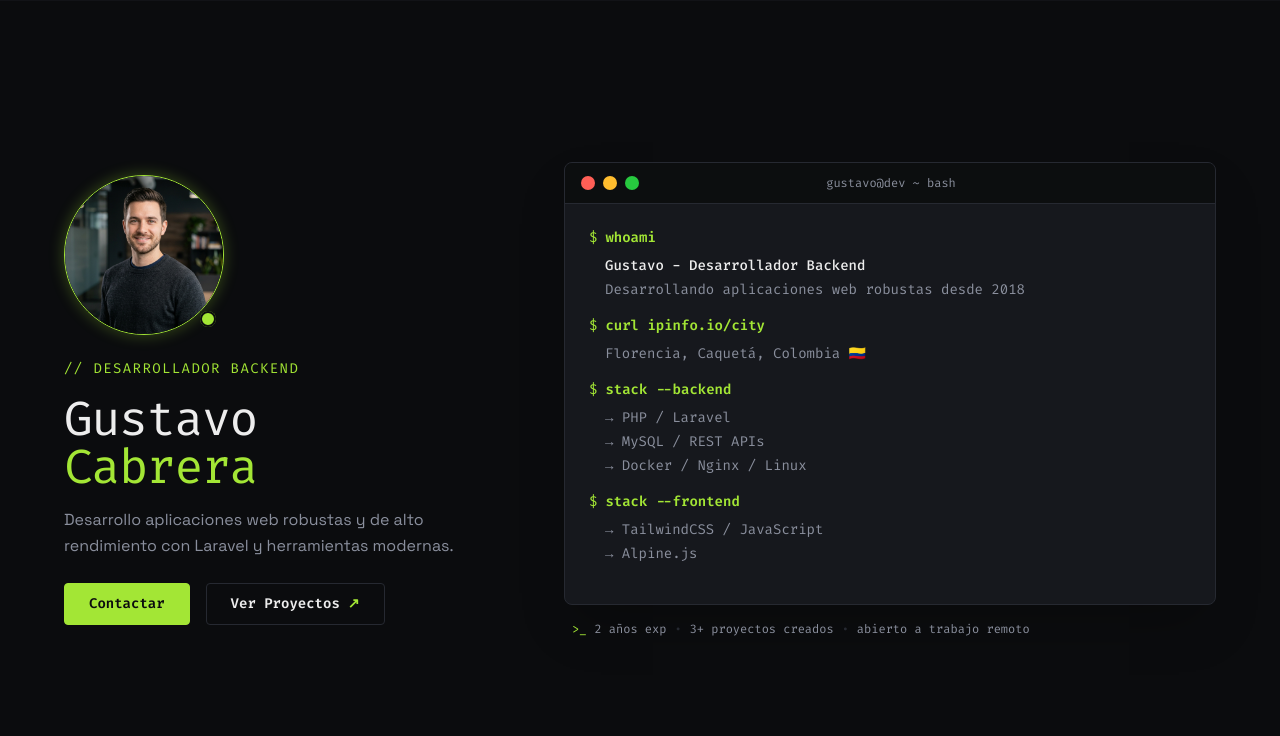
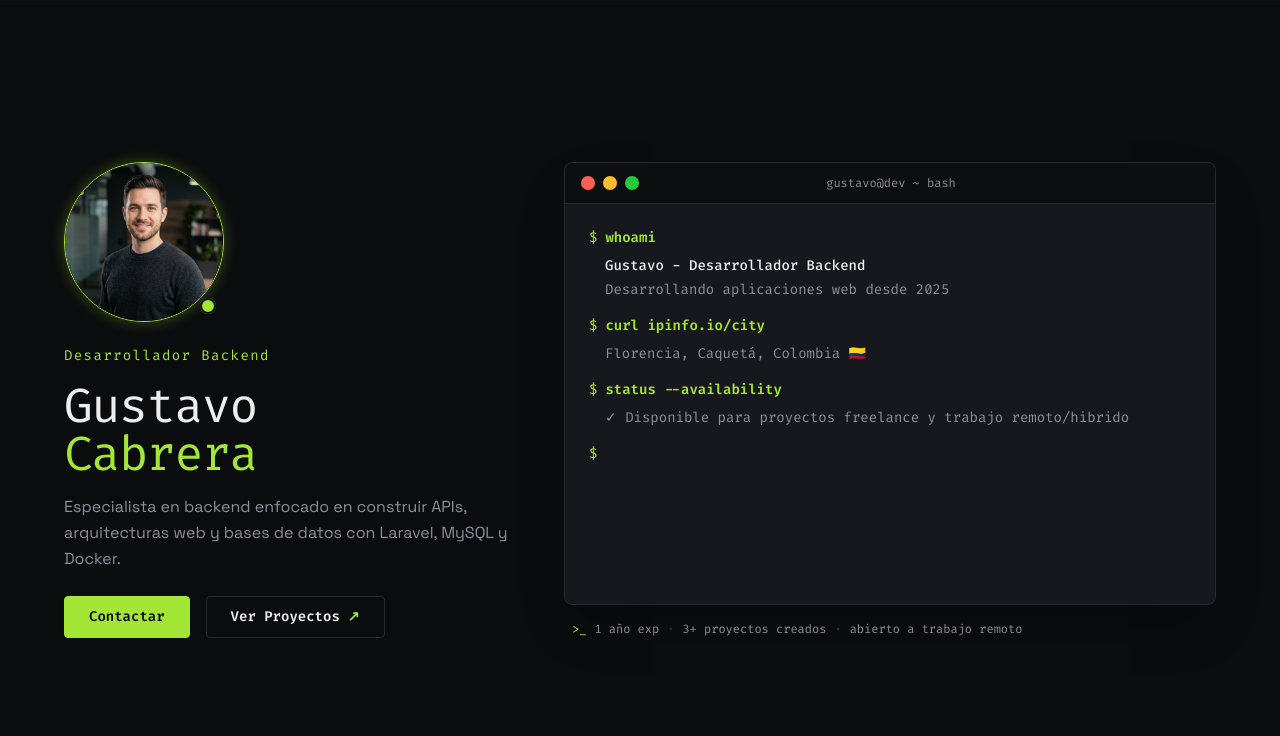
Before and after one commit to one-centavo/portfolio, a website built with Vite: page index.html in a window 1280 px wide. Both pictures are taken after a click on the link "Acerca de mí". Shown: the part 64-800 px from the top of the page. Built offline with nearby package versions, Linux system fonts and the light colour scheme.

Commit message:
refactor(about-me): adjust terminal commands to show availability status

```diff
--- a/index.html
+++ b/index.html
@@ -244,7 +244,7 @@
             <!-- Header and Description -->
             <div class="space-y-4">
               <span class="font-mono text-accent text-sm tracking-widest block">
-                // DESARROLLADOR BACKEND
+                Desarrollador Backend
               </span>
               <h1
                 class="text-5xl font-mono tracking-tight text-primary leading-none"
@@ -255,8 +255,8 @@
               <p
                 class="text-secondary text-base leading-relaxed font-sans max-w-md"
               >
-                Desarrollo aplicaciones web robustas y de alto rendimiento con
-                Laravel y herramientas modernas.
+                Especialista en backend enfocado en construir APIs,
+                arquitecturas web y bases de datos con Laravel, MySQL y Docker.
               </p>
             </div>
 
@@ -325,9 +325,7 @@
                     <div class="text-primary font-medium">
                       Gustavo - Desarrollador Backend
                     </div>
-                    <div>
-                      Desarrollando aplicaciones web robustas desde 2018
-                    </div>
+                    <div>Desarrollando aplicaciones web desde 2025</div>
                   </div>
                 </div>
 
@@ -346,7 +344,7 @@
                   </div>
                 </div>
 
-                <!-- Command 3: stack --backend -->
+                <!-- Command 3: status --availability -->
                 <div id="term-line-cmd-3" class="hidden">
                   <div class="flex items-center gap-2">
                     <span class="text-accent select-none">$</span>
@@ -360,28 +358,10 @@
                     id="term-out-3"
                     class="text-secondary pl-4 mt-2 hidden space-y-1"
                   >
-                    <div>→ PHP / Laravel</div>
-                    <div>→ MySQL / REST APIs</div>
-                    <div>→ Docker / Nginx / Linux</div>
-                  </div>
-                </div>
-
-                <!-- Command 4: stack --frontend -->
-                <div id="term-line-cmd-4" class="hidden">
-                  <div class="flex items-center gap-2">
-                    <span class="text-accent select-none">$</span>
-                    <span
-                      id="term-cmd-4"
-                      class="text-accent font-semibold border-r-2 border-transparent animate-caret"
-                    ></span>
-                  </div>
-                  <!-- Output 4 -->
-                  <div
-                    id="term-out-4"
-                    class="text-secondary pl-4 mt-2 hidden space-y-1"
-                  >
-                    <div>→ TailwindCSS / JavaScript</div>
-                    <div>→ Alpine.js</div>
+                    <div>
+                      ✓ Disponible para proyectos freelance y trabajo
+                      remoto/hibrido
+                    </div>
                   </div>
                 </div>
 
@@ -401,7 +381,7 @@
               class="flex flex-wrap items-center justify-start gap-2 text-xs font-mono text-secondary pl-2"
             >
               <span class="text-accent select-none">&gt;_</span>
-              <span>2 años exp</span>
+              <span>1 año exp</span>
               <span class="text-border-custom select-none">•</span>
               <span>3+ proyectos creados</span>
               <span class="text-border-custom select-none">•</span>
@@ -417,9 +397,6 @@
         <div class="max-w-6xl mx-auto w-full flex flex-col">
           <!-- Section Title -->
           <div class="mb-12">
-            <span class="font-mono text-accent text-sm tracking-widest block">
-              02. // FEATURED_PROJECTS
-            </span>
             <h2 class="text-4xl font-mono tracking-tight text-primary mt-2">
               Proyectos destacados
             </h2>
@@ -437,7 +414,7 @@
                   <span class="font-mono text-xs text-secondary">2025</span>
                   <div class="flex items-center gap-2">
                     <a
-                      href="https://github.com/one-centavo"
+                      href="https://github.com/one-centavo/gymadm"
                       target="_blank"
                       rel="noopener noreferrer"
                       class="w-8 h-8 rounded-full border border-border-custom hover:border-accent/50 hover:text-accent flex items-center justify-center text-secondary transition-colors"
@@ -454,7 +431,7 @@
                       </svg>
                     </a>
                     <a
-                      href="#"
+                      href="https://gymadm.onecentavo.com"
                       target="_blank"
                       rel="noopener noreferrer"
                       class="w-8 h-8 rounded-full border border-border-custom hover:border-accent/50 hover:text-accent flex items-center justify-center text-secondary transition-colors"
@@ -532,7 +509,7 @@
               <!-- Bottom Row: Buttons -->
               <div class="grid grid-cols-2 gap-4">
                 <a
-                  href="https://github.com/one-centavo"
+                  href="https://github.com/one-centavo/gymadm"
                   target="_blank"
                   rel="noopener noreferrer"
                   class="flex items-center justify-center gap-2 border border-border-custom hover:border-accent/30 text-secondary hover:text-primary px-4 py-2 rounded font-mono text-xs transition-colors"
@@ -549,7 +526,7 @@
                   GitHub
                 </a>
                 <a
-                  href="#"
+                  href="https://gymadm.adsoproject.dev"
                   target="_blank"
                   rel="noopener noreferrer"
                   class="flex items-center justify-center border border-border-custom hover:border-accent/50 text-accent px-4 py-2 rounded font-mono text-xs transition-all hover:shadow-[0_0_10px_rgba(163,230,53,0.15)]"
@@ -569,7 +546,7 @@
                   <span class="font-mono text-xs text-secondary">2026</span>
                   <div class="flex items-center gap-2">
                     <a
-                      href="https://github.com/one-centavo"
+                      href="https://github.com/one-centavo/tifah"
                       target="_blank"
                       rel="noopener noreferrer"
                       class="w-8 h-8 rounded-full border border-border-custom hover:border-accent/50 hover:text-accent flex items-center justify-center text-secondary transition-colors"
@@ -586,7 +563,7 @@
                       </svg>
                     </a>
                     <a
-                      href="#"
+                      href="https://tifah.adsoproject.dev"
                       target="_blank"
                       rel="noopener noreferrer"
                       class="w-8 h-8 rounded-full border border-border-custom hover:border-accent/50 hover:text-accent flex items-center justify-center text-secondary transition-colors"
@@ -662,7 +639,7 @@
               <!-- Bottom Row: Buttons -->
               <div class="grid grid-cols-2 gap-4">
                 <a
-                  href="https://github.com/one-centavo"
+                  href="https://github.com/one-centavo/tifah"
                   target="_blank"
                   rel="noopener noreferrer"
                   class="flex items-center justify-center gap-2 border border-border-custom hover:border-accent/30 text-secondary hover:text-primary px-4 py-2 rounded font-mono text-xs transition-colors"
@@ -679,7 +656,7 @@
                   GitHub
                 </a>
                 <a
-                  href="#"
+                  href="https://tifah.adsoproject.dev"
                   target="_blank"
                   rel="noopener noreferrer"
                   class="flex items-center justify-center border border-border-custom hover:border-accent/50 text-accent px-4 py-2 rounded font-mono text-xs transition-all hover:shadow-[0_0_10px_rgba(163,230,53,0.15)]"
@@ -711,11 +688,8 @@
         <div class="max-w-6xl mx-auto w-full flex flex-col">
           <!-- Section Title -->
           <div class="mb-12">
-            <span class="font-mono text-accent text-sm tracking-widest block">
-              03. // TECH_STACK
-            </span>
             <h2 class="text-4xl font-mono tracking-tight text-primary mt-2">
-              Tools of the Trade
+              Habilidades y Tecnologías
             </h2>
           </div>
 
@@ -1000,9 +974,6 @@
         <div class="max-w-6xl mx-auto w-full flex flex-col">
           <!-- Section Title -->
           <div class="mb-12">
-            <span class="font-mono text-accent text-sm tracking-widest block">
-              04. // GET_IN_TOUCH
-            </span>
             <h2 class="text-4xl font-mono tracking-tight text-primary mt-2">
               Abierto a Oportunidades
             </h2>
--- a/src/main.js
+++ b/src/main.js
@@ -38,10 +38,18 @@ if (mobileMenu) {
 // Scroll Effects (Navbar style change on scroll)
 window.addEventListener("scroll", () => {
   if (window.scrollY > 20) {
-    navbar.classList.add("border-border-custom/80", "bg-[#0b0c0e]/95", "shadow-lg");
+    navbar.classList.add(
+      "border-border-custom/80",
+      "bg-[#0b0c0e]/95",
+      "shadow-lg",
+    );
     navbar.classList.remove("border-border-custom/30", "bg-[#0b0c0e]/80");
   } else {
-    navbar.classList.remove("border-border-custom/80", "bg-[#0b0c0e]/95", "shadow-lg");
+    navbar.classList.remove(
+      "border-border-custom/80",
+      "bg-[#0b0c0e]/95",
+      "shadow-lg",
+    );
     navbar.classList.add("border-border-custom/30", "bg-[#0b0c0e]/80");
   }
 });
@@ -56,7 +64,10 @@ window.addEventListener("scroll", () => {
   sections.forEach((section) => {
     const sectionTop = section.offsetTop - 80; // Offset for navbar height
     const sectionHeight = section.offsetHeight;
-    if (window.scrollY >= sectionTop && window.scrollY < sectionTop + sectionHeight) {
+    if (
+      window.scrollY >= sectionTop &&
+      window.scrollY < sectionTop + sectionHeight
+    ) {
       currentSectionId = section.getAttribute("id");
     }
   });
@@ -104,10 +115,6 @@ async function startTerminalAnimation() {
   const cmd3 = document.getElementById("term-cmd-3");
   const out3 = document.getElementById("term-out-3");
 
-  const cmd4Line = document.getElementById("term-line-cmd-4");
-  const cmd4 = document.getElementById("term-cmd-4");
-  const out4 = document.getElementById("term-out-4");
-
   const activePrompt = document.getElementById("term-prompt-active");
 
   if (!cmd1) return;
@@ -116,14 +123,11 @@ async function startTerminalAnimation() {
   cmd1.textContent = "";
   cmd2.textContent = "";
   cmd3.textContent = "";
-  cmd4.textContent = "";
   out1.classList.add("hidden");
   cmd2Line.classList.add("hidden");
   out2.classList.add("hidden");
   cmd3Line.classList.add("hidden");
   out3.classList.add("hidden");
-  cmd4Line.classList.add("hidden");
-  out4.classList.add("hidden");
   activePrompt.classList.add("hidden");
 
   // Step 1: Type whoami
@@ -143,25 +147,16 @@ async function startTerminalAnimation() {
   await new Promise((resolve) => setTimeout(resolve, 250));
   out2.classList.remove("hidden");
 
-  // Step 5: Show line and type stack --backend
+  // Step 5: Show line and type status --availability
   await new Promise((resolve) => setTimeout(resolve, 600));
   cmd3Line.classList.remove("hidden");
-  await typeText(cmd3, "stack --backend");
+  await typeText(cmd3, "status --availability");
 
-  // Step 6: Show backend stack output
+  // Step 6: Show availability output
   await new Promise((resolve) => setTimeout(resolve, 250));
   out3.classList.remove("hidden");
 
-  // Step 7: Show line and type stack --frontend
-  await new Promise((resolve) => setTimeout(resolve, 600));
-  cmd4Line.classList.remove("hidden");
-  await typeText(cmd4, "stack --frontend");
-
-  // Step 8: Show frontend stack output
-  await new Promise((resolve) => setTimeout(resolve, 250));
-  out4.classList.remove("hidden");
-
-  // Step 9: Show trailing active cursor
+  // Step 7: Show trailing active cursor
   await new Promise((resolve) => setTimeout(resolve, 400));
   activePrompt.classList.remove("hidden");
 }
@@ -179,7 +174,7 @@ document.addEventListener("DOMContentLoaded", () => {
           }
         });
       },
-      { threshold: 0.15 }
+      { threshold: 0.15 },
     );
     observer.observe(aboutMeSection);
   }
@@ -192,7 +187,9 @@ document.addEventListener("DOMContentLoaded", () => {
   if (btnCopyEmail) {
     btnCopyEmail.addEventListener("click", () => {
       const email = atob(encodedEmail);
-      navigator.clipboard.writeText(email).then(() => {
+      navigator.clipboard
+        .writeText(email)
+        .then(() => {
           const label = btnCopyEmail.querySelector("span");
           if (label) {
             const originalText = label.textContent;
@@ -203,7 +200,8 @@ document.addEventListener("DOMContentLoaded", () => {
               btnCopyEmail.classList.remove("bg-accent/80");
             }, 2000);
           }
-      }).catch(err => {
+        })
+        .catch((err) => {
           console.error("No se pudo copiar el correo: ", err);
         });
     });
```
Lines whose indentation alone changed are shown as unchanged.
